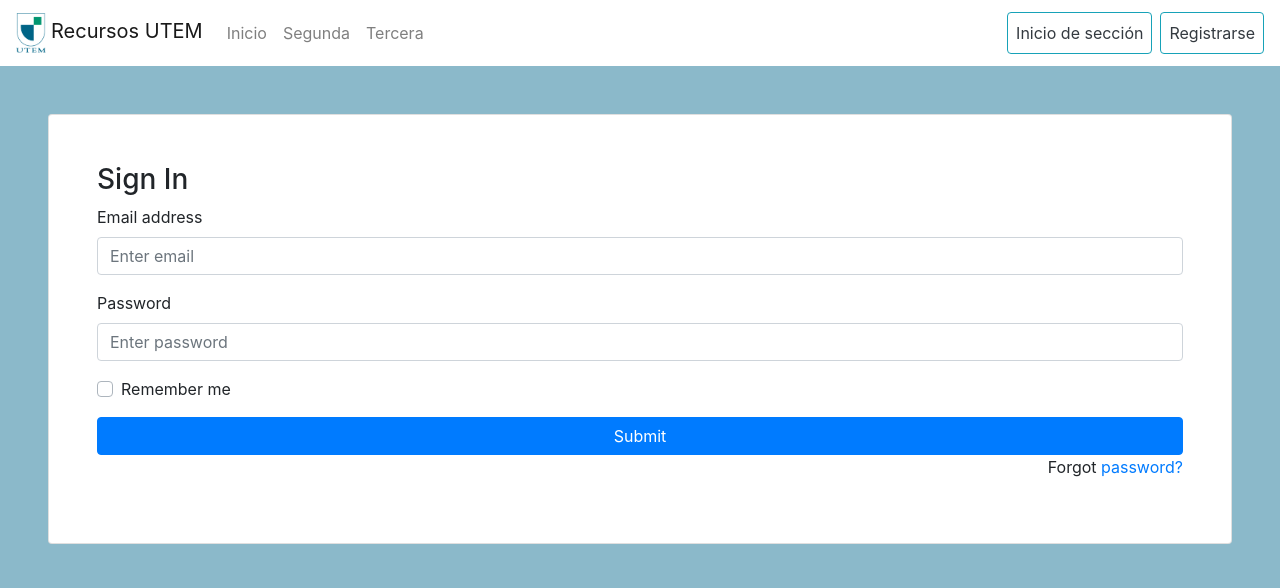
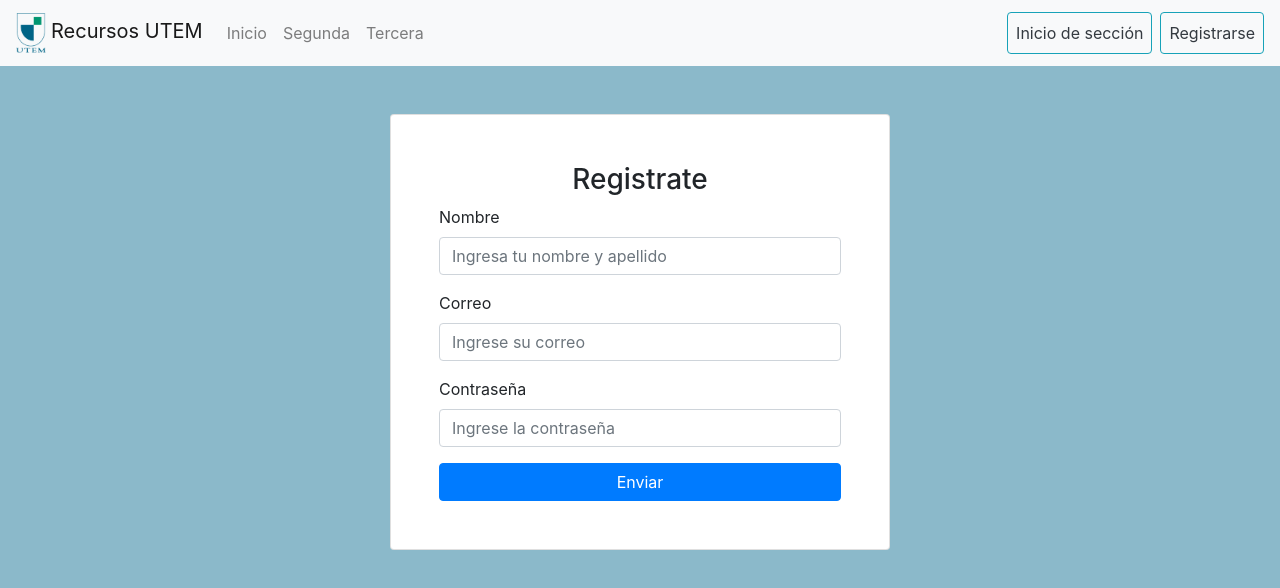
Before and after one commit to Jordan-pc/Titulo-frontend, a React (Create React App) app: page /signup in a window 1280 px wide. Shown: the top 588 px of the page. Built offline with nearby package versions, Linux system fonts and the light colour scheme.

Commit message:
register page + errors + fetch

```diff
--- a/src/components/card.jsx
+++ b/src/components/card.jsx
@@ -22,8 +22,7 @@ export const Card = () => {
   return (
     <>
       {posts.map((post) => (
-        <div className='card mt-3 mb-3 mr-3 ml-3'>
-          <div key={post._id}>
+        <div className='card mt-3 mb-3 mr-3 ml-3' key={post._id}>
           <h5 className='card-header'>{post.title}</h5>
           <div className='card-body'>
             <p>{post.content.substr(0, 300) + '...'}</p>
@@ -33,7 +32,6 @@ export const Card = () => {
             </a>
           </div>
         </div>
-        </div>
       ))}
     </>
   );
--- a/src/components/navbar.jsx
+++ b/src/components/navbar.jsx
@@ -3,10 +3,7 @@ import logoutem from '../assets/Logoutem-1.png';
 
 export const NavBar = () => {
   return (
-    <nav
-      className='navbar navbar-expand navbar-light flex-column flex-md-row bd-navbar'
-      style={{ backgroundColor: 'white' }}
-    >
+    <nav className='navbar navbar-expand navbar-light flex-column flex-md-row bd-navbar bg-light'>
       <a className='navbar-brand' href='/'>
         <img
           src={logoutem}
--- a/src/pages/register.jsx
+++ b/src/pages/register.jsx
@@ -1,47 +1,93 @@
-import React from 'react';
+import React, { useState } from 'react';
 
 export const Register = () => {
+  const [register, setRegister] = useState({});
+  const [errors, setErrors] = useState([]);
+
+  const handleInputChange = (event) => {
+    setRegister({
+      ...register,
+      [event.target.name]: event.target.value
+    });
+  };
+
+  const sendRegister = async (event) => {
+    event.preventDefault();
+    const response = await fetch('http://localhost:3000/signin', {
+      method: 'post',
+      headers: { 'Content-Type': 'application/json' },
+      body: JSON.stringify(register)
+    });
+    const status = await response.json();
+    if (response.status !== 200) {
+      if (status.message) {
+        setErrors([status.message]);
+        return;
+      } else if (status.errors) {
+        const err = [];
+        status.errors.map((e) => {
+          const error = e.msg;
+          const param = e.param;
+          err.push(`-${error} en el campo ${param} `);
+          return err;
+        });
+        setErrors([err]);
+        return;
+      }
+    }
+    window.location = '/';
+  };
+
   return (
-    <form className='card mt-5 mb-5 ml-5 mr-5 p-5'>
-      <h3>Sign In</h3>
+    <form
+      className='card w-75 mt-5 mb-5 ml-5 mr-5 p-5 mx-auto'
+      onSubmit={sendRegister}
+      style={{ maxWidth: '500px' }}
+    >
+      <h3 className='text-center'>Registrate</h3>
+
+      {errors.map((error, index) => (
+        <p className='text-danger text-break text-justify' key={index}>
+          Error: {error}
+        </p>
+      ))}
 
       <div className='form-group'>
-        <label>Email address</label>
+        <label>Nombre</label>
         <input
-          type='email'
+          type='text'
           className='form-control'
-          placeholder='Enter email'
+          placeholder='Ingresa tu nombre y apellido'
+          name='name'
+          onChange={handleInputChange}
         />
       </div>
 
       <div className='form-group'>
-        <label>Password</label>
+        <label>Correo</label>
         <input
-          type='password'
+          type='email'
           className='form-control'
-          placeholder='Enter password'
+          placeholder='Ingrese su correo'
+          name='email'
+          onChange={handleInputChange}
         />
       </div>
 
       <div className='form-group'>
-        <div className='custom-control custom-checkbox'>
-          <input
-            type='checkbox'
-            className='custom-control-input'
-            id='customCheck1'
-          />
-          <label className='custom-control-label' htmlFor='customCheck1'>
-            Remember me
-          </label>
-        </div>
+        <label>Contraseña</label>
+        <input
+          type='password'
+          className='form-control'
+          placeholder='Ingrese la contraseña'
+          name='password'
+          onChange={handleInputChange}
+        />
       </div>
 
       <button type='submit' className='btn btn-primary btn-block'>
-        Submit
+        Enviar
       </button>
-      <p className='forgot-password text-right'>
-        Forgot <a href='/'>password?</a>
-      </p>
     </form>
   );
 };
```
Lines whose indentation alone changed are shown as unchanged.
